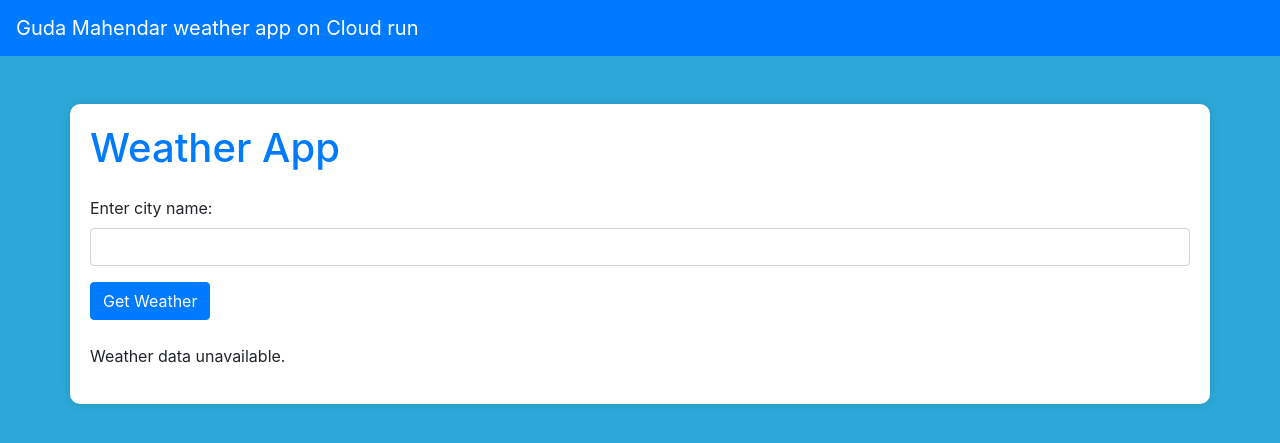
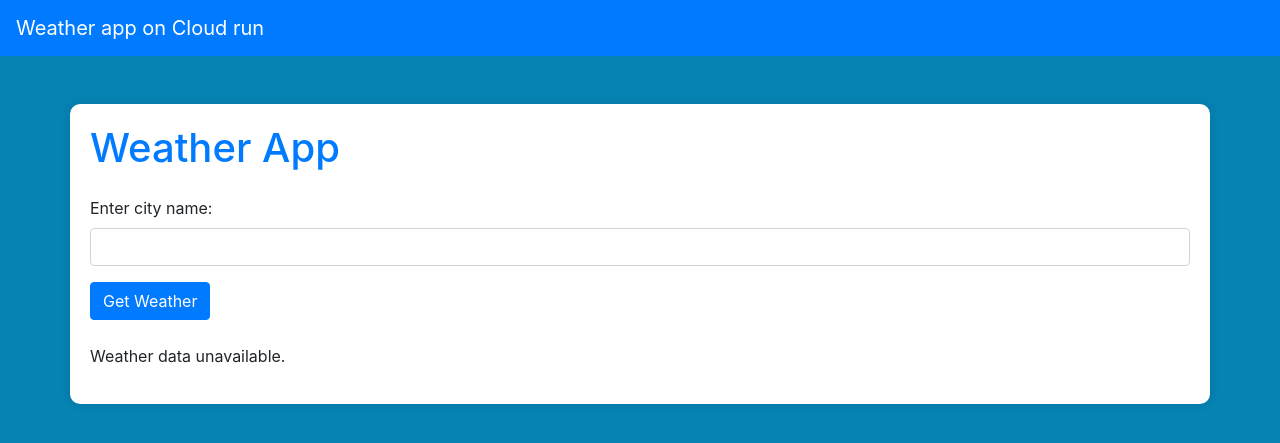
Before and after one commit to Guda-mahendar/weather-app-cloudrun, a Python web app: template templates/index.html in a window 1280 px wide. Shown: the top 443 px of the page. Run offline with Jinja, Linux system fonts and the light colour scheme; the template is opened without the code that fills it, so the values that code supplies are empty; some libraries are stand-ins or nearby versions.

Commit message:
changed color

```diff
--- a/templates/index.html
+++ b/templates/index.html
@@ -7,7 +7,7 @@
     <link rel="stylesheet" href="https://stackpath.bootstrapcdn.com/bootstrap/4.5.0/css/bootstrap.min.css">
     <style>
         body {
-            background-color: rgb(44, 167, 215); /* Light gray background color */
+            background-color: rgb(6, 130, 179); /* Light gray background color */
         }
 
         .container {
@@ -30,7 +30,7 @@
 <body>
     <nav class="navbar navbar-fixed-top navbar-expand-lg navbar-dark bg-primary">
         <a class="navbar-brand" href="#">
-            Guda Mahendar weather app on Cloud run
+            Weather app on Cloud run
         </a>
 
     </nav>
```
